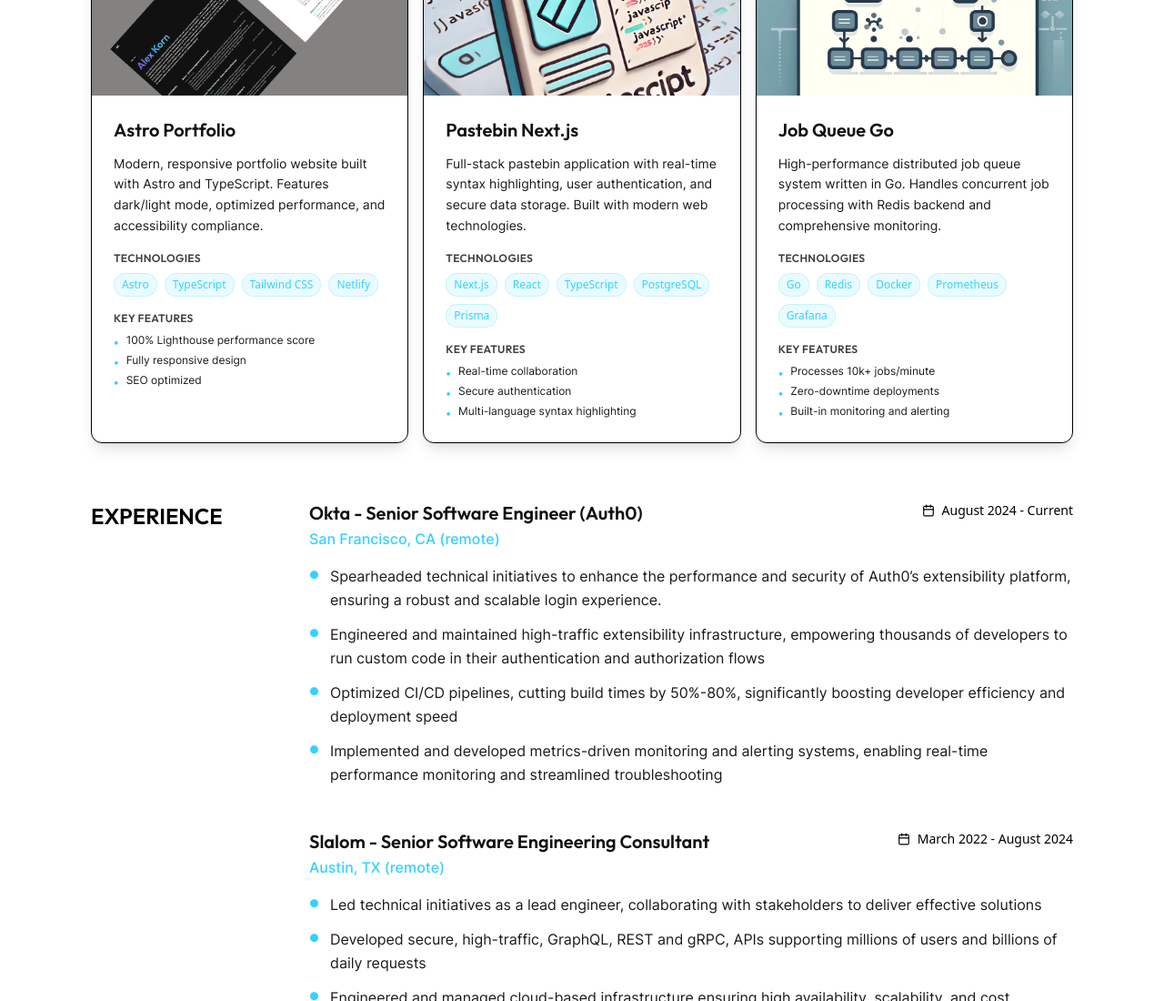
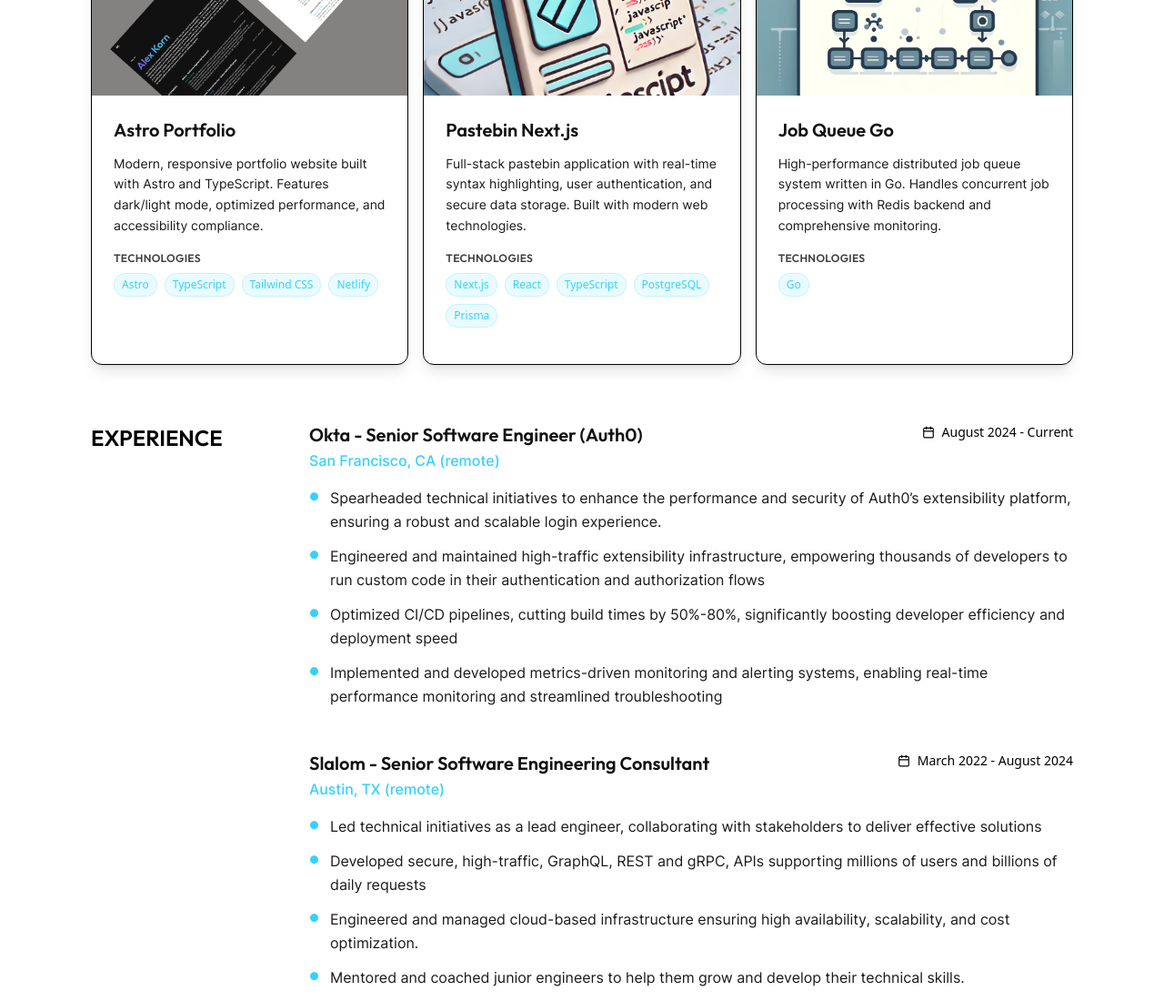
Before and after one commit to AlexSKorn/akorn-astro-portfolio, an Astro site: page / in a window 1280 px wide. Shown: the part 901-2001 px from the top of the page at 91% size. Built offline with nearby package versions, Linux system fonts and the light colour scheme; Astro itself is replaced by a stand-in of ours; a web font is replaced by a local one.

Commit message:
update ux

```diff
--- a/src/components/general/ProjectCard.astro
+++ b/src/components/general/ProjectCard.astro
@@ -109,7 +109,7 @@ const { title, thumbnail, liveUrl, githubUrl, description, technologies, achieve
         )}
 
         <!-- Key Achievements -->
-        {achievements && achievements.length > 0 && (
+        <!-- {achievements && achievements.length > 0 && (
             <div>
                 <h4 class="text-xs font-semibold text-dark dark:text-light mb-2 uppercase tracking-wide opacity-80">
                     Key Features
@@ -123,6 +123,6 @@ const { title, thumbnail, liveUrl, githubUrl, description, technologies, achieve
                     ))}
                 </ul>
             </div>
-        )}
+        )} -->
     </div>
 </article>
--- a/src/data/info.ts
+++ b/src/data/info.ts
@@ -160,7 +160,7 @@ export const info = {
 			liveUrl: "",
 			description:
 				"High-performance distributed job queue system written in Go. Handles concurrent job processing with Redis backend and comprehensive monitoring.",
-			technologies: ["Go", "Redis", "Docker", "Prometheus", "Grafana"],
+			technologies: ["Go"],
 			achievements: [
 				"Processes 10k+ jobs/minute",
 				"Zero-downtime deployments",
```
